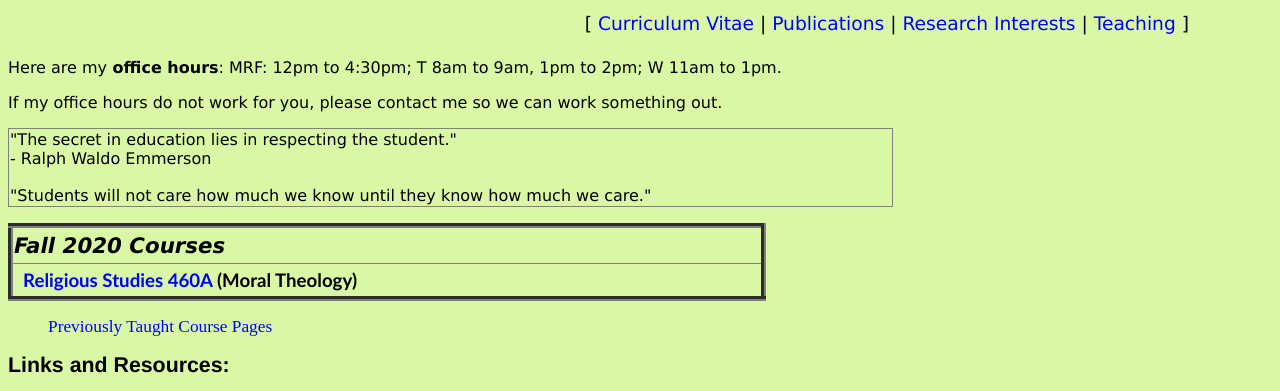
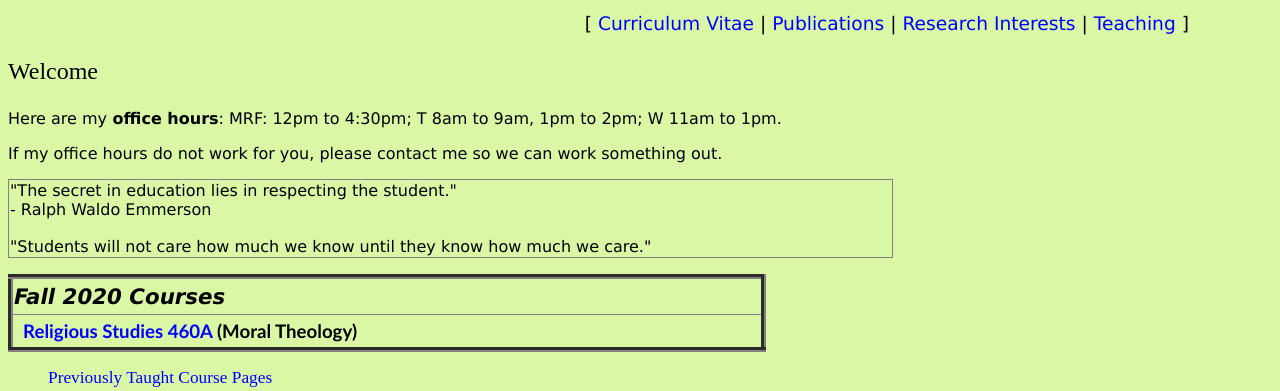
Before and after one commit to fwslavney/fwslavney.github.io, a plain HTML site: page index.html in a window 1280 px wide. Shown: the part 313-704 px from the top of the page. Drawn offline with Linux system fonts and the light colour scheme.

Commit message:
Update index.html

```diff
--- a/index.html
+++ b/index.html
@@ -44,7 +44,7 @@ a:active {
 <p style="text-align: right;"><span style="font-family: verdana, geneva; font-size: 14pt;">[ <a href="CV.html">Curriculum Vitae</a> | <a href="Publications.html">Publications</a> | <a href="Research.html">Research Interests</a> | <a href="CurTeach.html">Teaching</a> ] &nbsp; &nbsp; &nbsp; &nbsp; &nbsp; &nbsp; &nbsp;</span></p>
 
 
-<p style="font-family : Avenir ; font-size : 18pt"></p>
+<p style="font-family : Avenir ; font-size : 18pt">Welcome</p>
 
 <p><span style="font-family: verdana, geneva; font-size: 12pt;">Here are my<strong>&nbsp;office hours</strong>:&nbsp;MRF: 12pm to 4:30pm; T 8am to 9am, 1pm to 2pm; W 11am to 1pm. </span></p>
 
```
